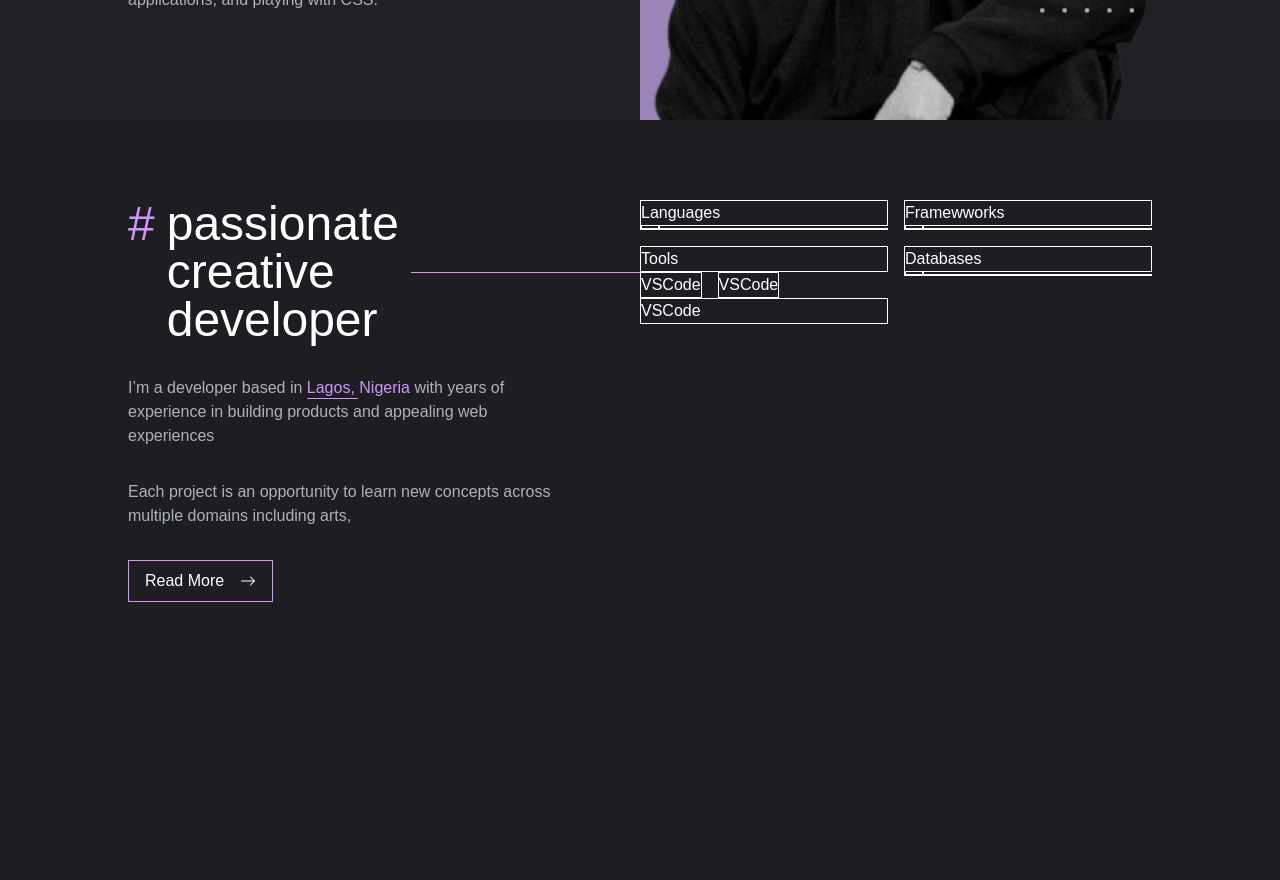
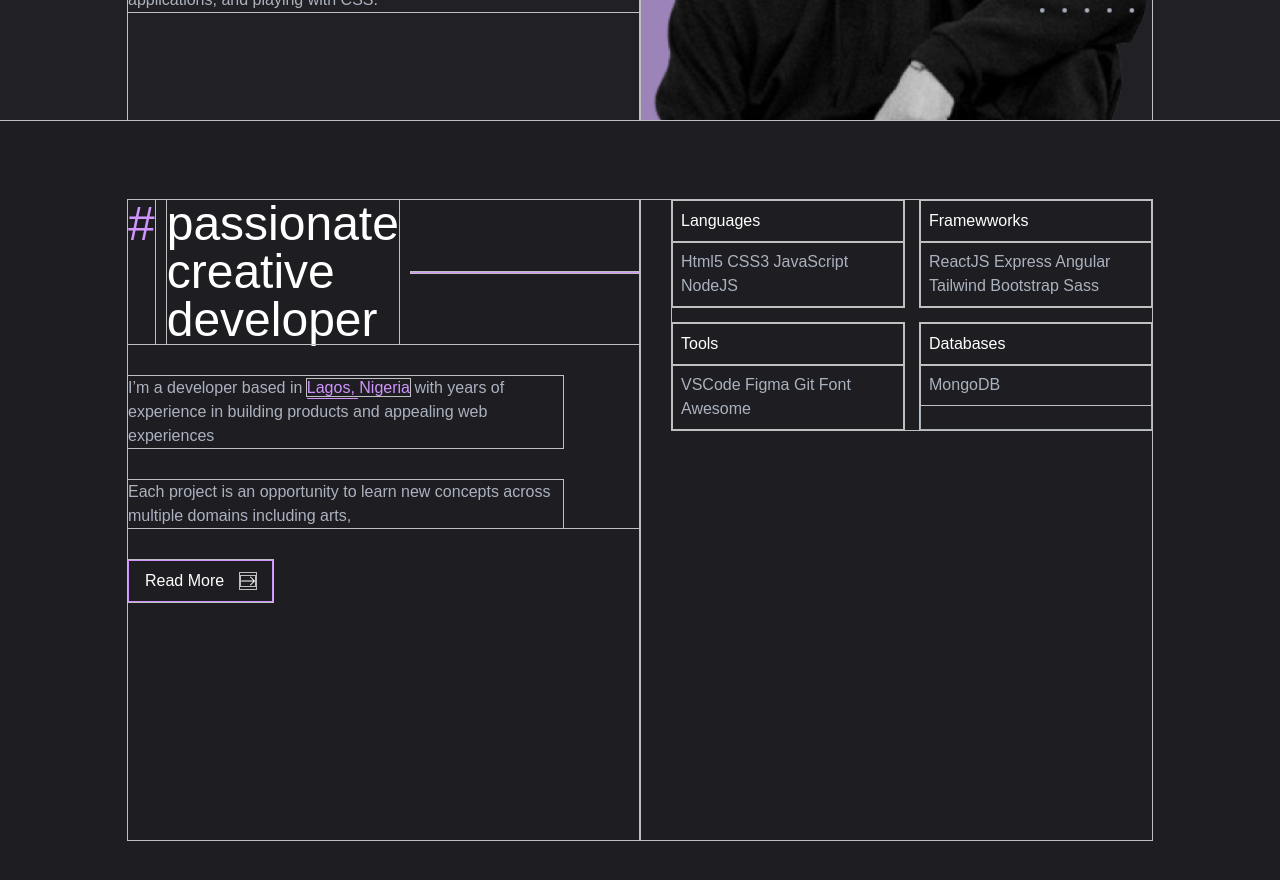
Before and after one commit to danielafriheart/danielafriheartt, a React (Create React App) app: page / in a window 1280 px wide. Shown: the part 680-1560 px from the top of the page. Built offline with nearby package versions, Linux system fonts and the light colour scheme.

Commit message:
About section

```diff
--- a/src/components/About.js
+++ b/src/components/About.js
@@ -34,9 +34,10 @@ function About() {
 
         </div>
 
-        <div className="">
+        <div className="md:pl-8">
           <Skills />
         </div>
+
       </div>
     </div>
   )
--- a/src/components/Skills.js
+++ b/src/components/Skills.js
@@ -5,20 +5,17 @@ export default function Skills() {
         {
             id: 1,
             title: 'Languages',
-            skill: 'Html5'
+            skill: ['Html5 ', ' CSS3', ' JavaScript', ' NodeJS']
         },
         {
             id: 2,
             title: 'Framewworks',
-            skill: 'Html5'
+            skill: ['ReactJS ', ' Express', ' Angular', ' Tailwind', ' Bootstrap', ' Sass']
         },
         {
             id: 3,
             title: 'Tools',
-            skill1: 'VSCode',
-            skill2: 'VSCode',
-            skill3: 'VSCode',
-            skill4: 'VSCode'
+            skill: ['VSCode ', ' Figma', ' Git', ' Font Awesome']
         },
         {
             id: 4,
@@ -28,13 +25,9 @@ export default function Skills() {
     ]
     const skill = skills.map(skillSet => {
         return (
-            <div className='text-white' key={skillSet.id}>
-                <p className='border'>{skillSet.title}</p>
-                <span className='flex gap-4'>
-                <p className='border'>{skillSet.skill1}</p>
-                <p className='border'>{skillSet.skill2}</p>
-                </span>
-                <p className='border'>{skillSet.skill3}</p>
+            <div className='text-white border border-gray'>
+                <p className='border-b border-gray p-2'>{skillSet.title}</p>
+                <p className='text-gray p-2'>{skillSet.skill}</p>
             </div>
         )
     })
--- a/src/index.css
+++ b/src/index.css
@@ -5,7 +5,7 @@
 @import url('https://fonts.cdnfonts.com/css/quicksand');
 
 * {
-  /* outline: 1px solid silver; */
+  outline: 1px solid silver;
 }
 
 body {
```
